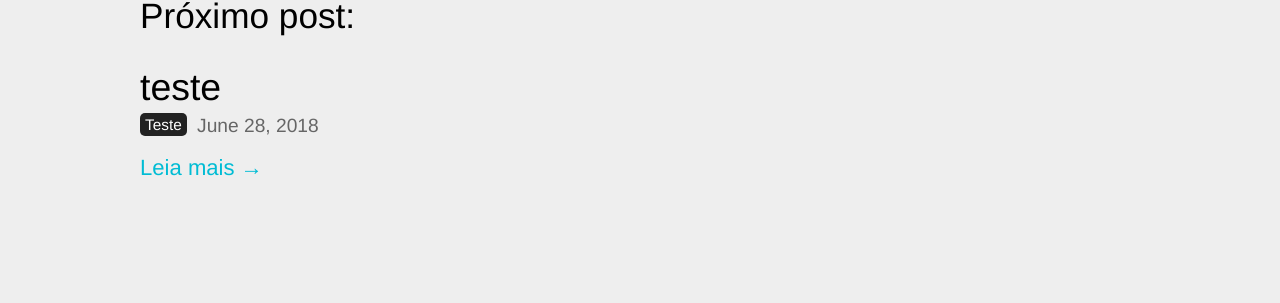
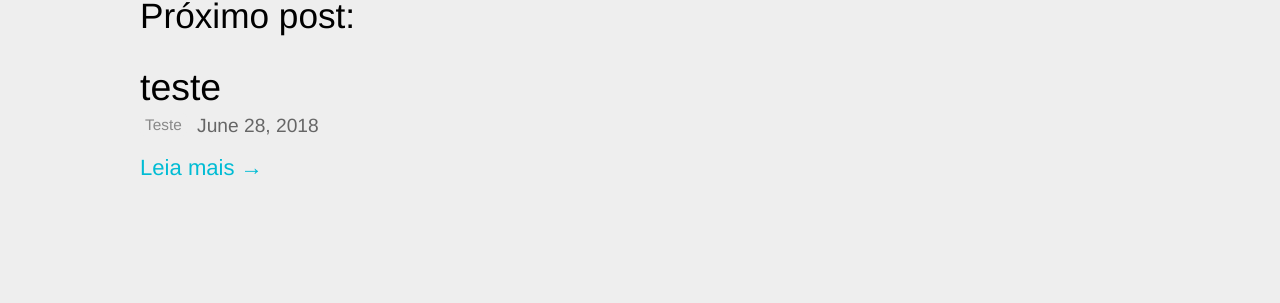
Before and after one commit to Kelvao/kelvao.github.io, a Jekyll site: the page built from _posts/2018-06-27-primeiro-post.md, in a window 1280 px wide. Shown: the part 3492-3795 px from the top of the page. Built offline with Jekyll 4.4.1, drawn with Linux system fonts in a browser that asks for light colours.

Commit message:
Updated '_includes/post-title.html' via CloudCannon

```diff
--- a/_includes/post-title.html
+++ b/_includes/post-title.html
@@ -1,11 +1,7 @@
 <p class="post-details">
 	{% for category in include.post.categories %}
 		<span class="blog-filter">
-		    {% if post.next or post.previous %}
-		        <a href="{{ site.baseurl }}/category/{{ category | slugify }}/">{{ category | capitalize }}</a>
-		    {% else %}
-			    <a href="{{ site.baseurl }}/category/{{ category | slugify }}/" style="background-color:#222;color:#fff">{{ category | capitalize }}</a>
-			{% endif %}
+		    <a href="{{ site.baseurl }}/category/{{ category | slugify }}/">{{ category | capitalize }}</a>
 		</span>
 	{% endfor %}
 	<span class="post-date">{{ include.post.date | date: "%B %d, %Y" }}</span>
```
